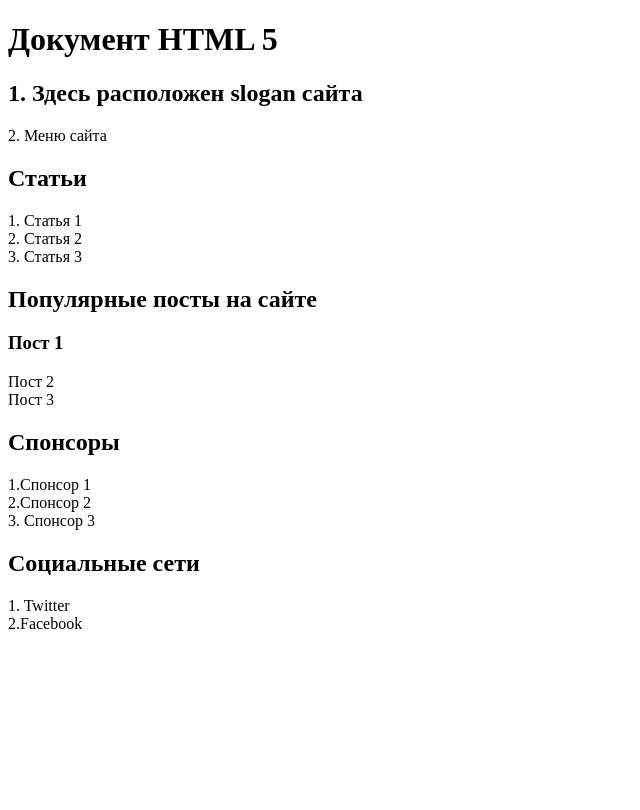
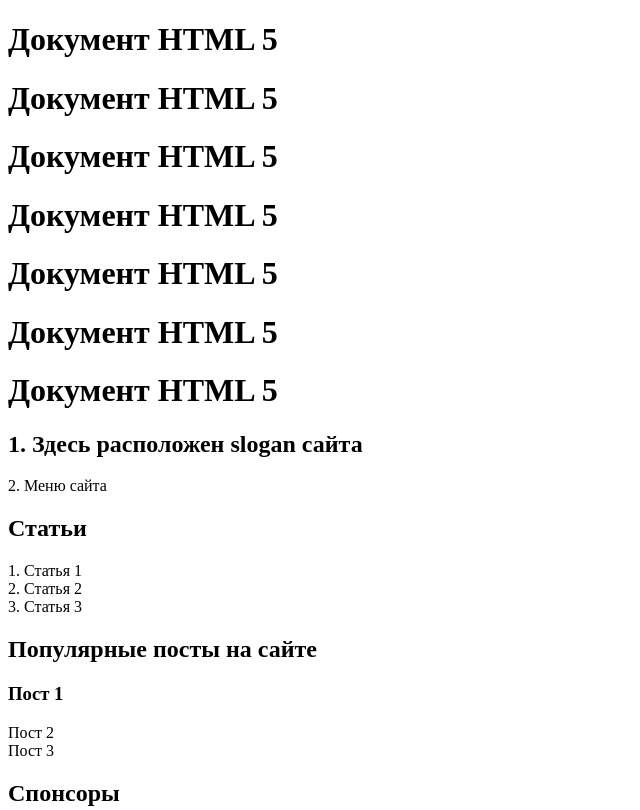
Before and after one commit to ArtemGlebov/FE_2021, a website: page index.html in a window 1280 px wide. Shown: the top 810 px of the page, without its empty margins (0-640 px from the left). Drawn offline with Linux system fonts and the light colour scheme.

Commit message:
commit fe

```diff
--- a/index.html
+++ b/index.html
@@ -10,6 +10,12 @@
 
 <body>
 
+	<h1> Документ HTML 5</h1>
+	<h1> Документ HTML 5</h1>
+	<h1> Документ HTML 5</h1>
+	<h1> Документ HTML 5</h1>
+	<h1> Документ HTML 5</h1>
+	<h1> Документ HTML 5</h1>
 	<h1> Документ HTML 5</h1>
 	<h2>1. Здесь расположен slogan сайта</h2>
 	<nav>
```
